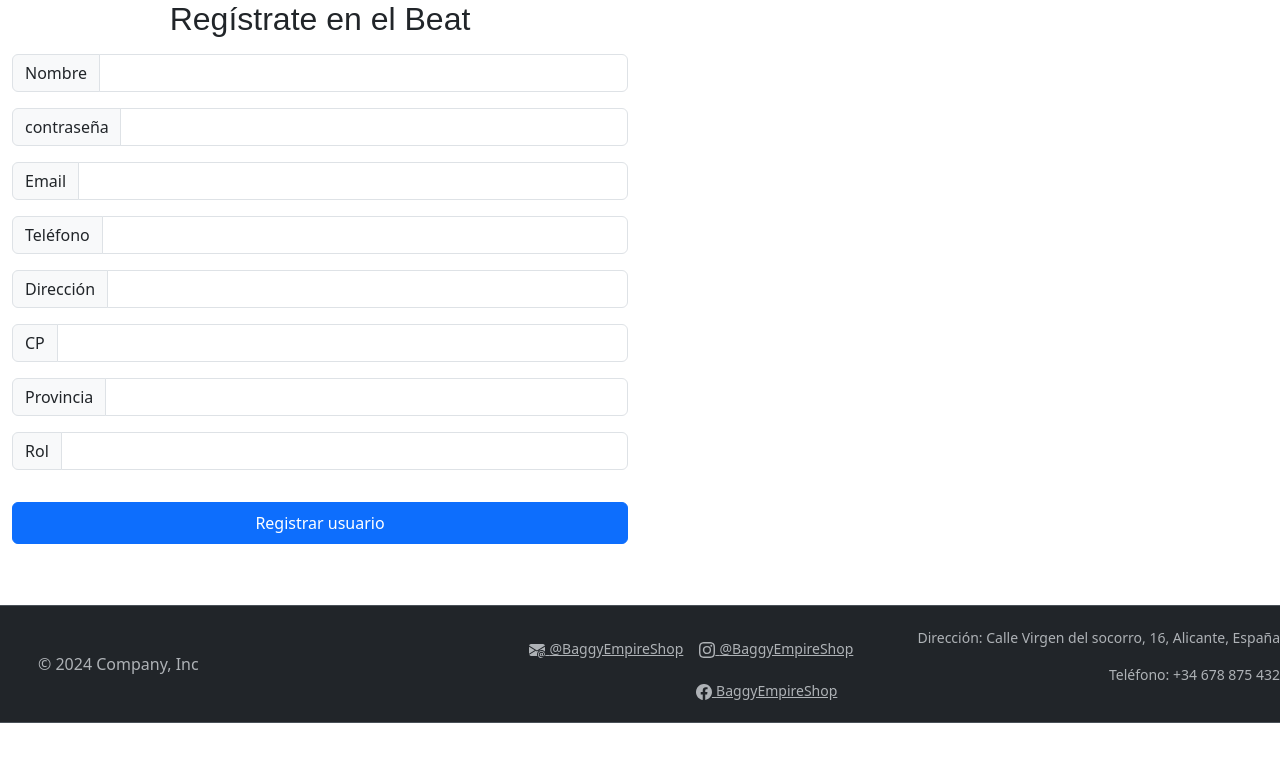
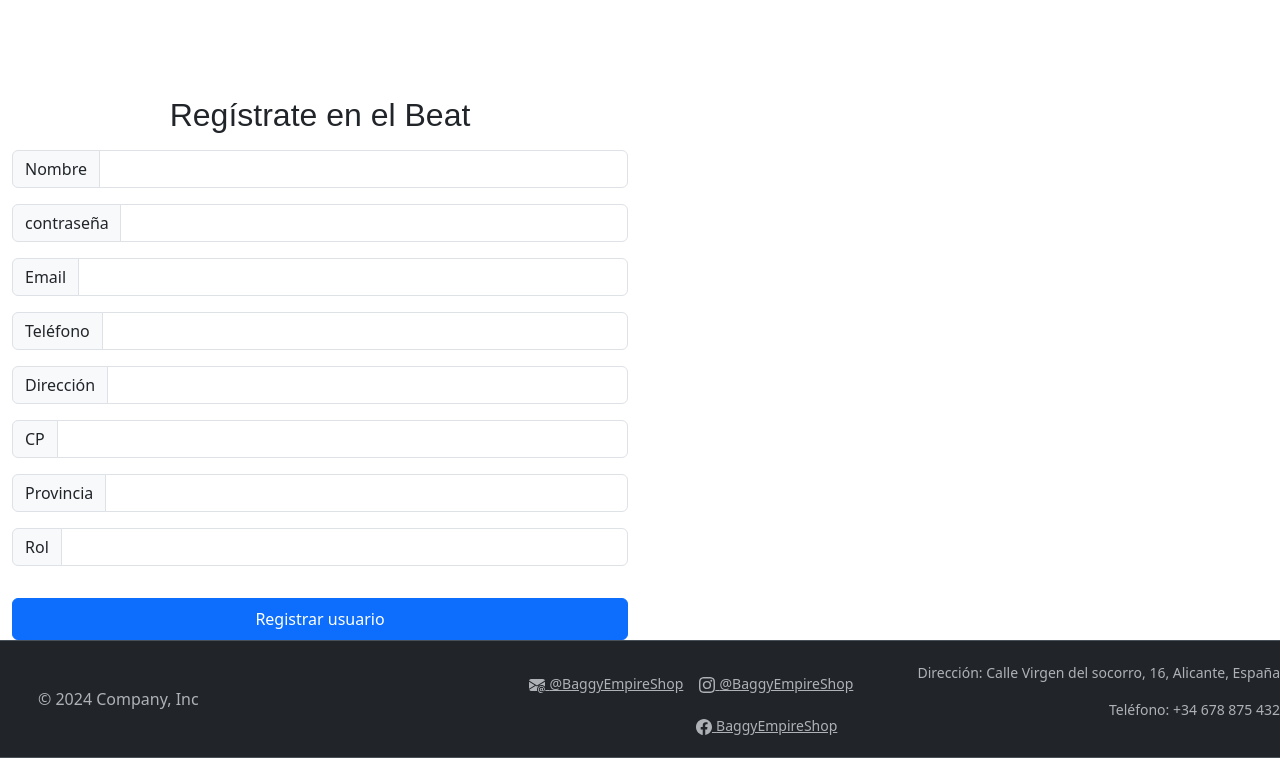
Before and after one commit to MarDev13/BaggyEmpire_tienda_ropa_ficticia, a PHP site: page /registro.php in a window 1280 px wide. Shown: the part 77-835 px from the top of the page. Before the commit the page ends 800 px from the top, so only its background shows below. Run offline with PHP 8.4, Linux system fonts and the light colour scheme; some libraries are stand-ins or nearby versions; some web fonts are replaced.

Commit message:
add screenshots

```diff
--- a/registro.php
+++ b/registro.php
@@ -1,7 +1,7 @@
 <?php require_once "cabecera.php"; ?>
 
-<div class="col-md-6">
-  <header class="d-flex justify-content-center">
+<div class="col-md-6  text-center mt-5">
+  <header class="d-flex justify-content-center mt-5">
     <h2 class="mb-3 wallpoet-regular">Regístrate en el Beat</h2>
   </header>
   <main>
```
Also changed, not shown: README.md, img_cap_pantalla/añadir_cesta.png (added), img_cap_pantalla/categorias_pc.png (added), img_cap_pantalla/ejemplo_categoria.png (added), img_cap_pantalla/finalizar_compra.png (added), img_cap_pantalla/inicio_panel_control.png (added), img_cap_pantalla/inicio_sesion.png (added), img_cap_pantalla/mas_detalles.png (added), img_cap_pantalla/mi_cesta.png (added), img_cap_pantalla/mis_pedidos.png (added), img_cap_pantalla/productos2_pc.png (added), img_cap_pantalla/productos_pc.png (added), img_cap_pantalla/random.png (added), img_cap_pantalla/registro.png (added), 4 more files.
